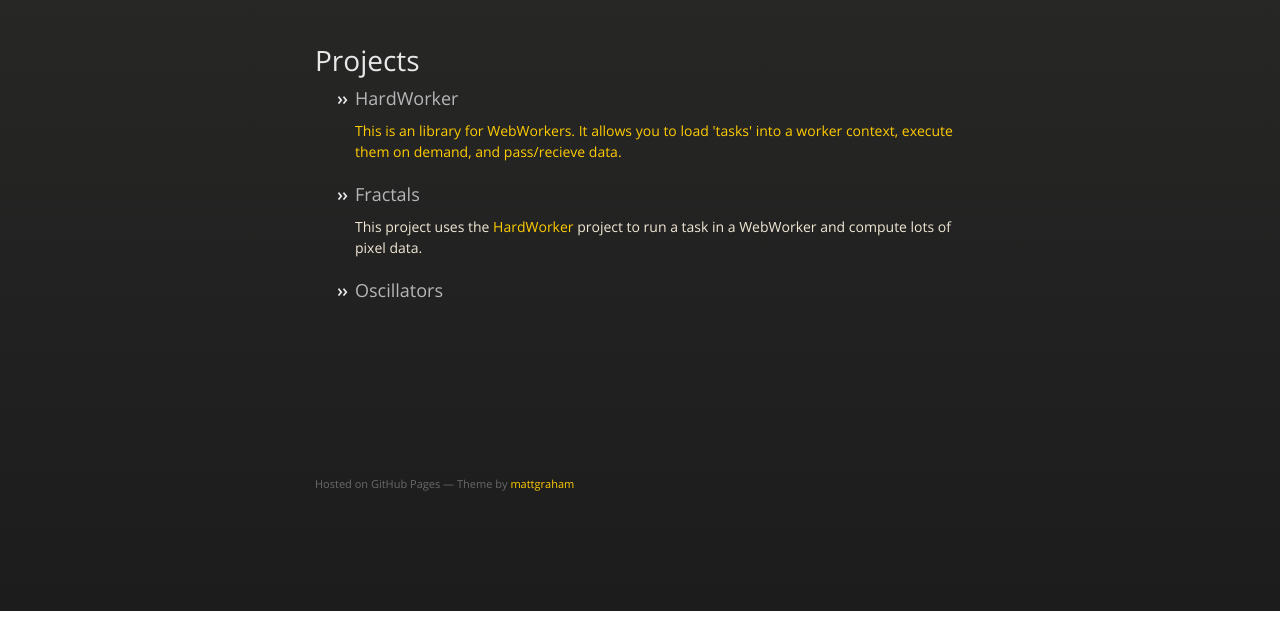
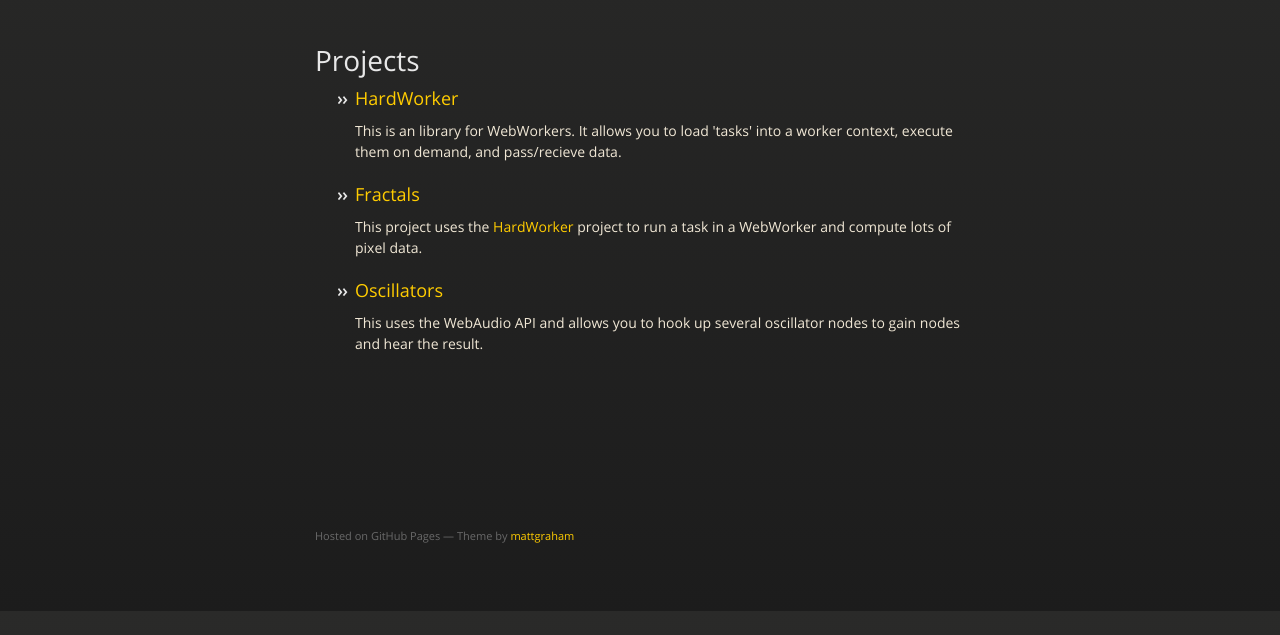
Before and after one commit to aressler38/aressler38.github.io, a plain HTML site: page index.html in a window 1280 px wide. Shown: the part 189-824 px from the top of the page. Before the commit the page ends 800 px from the top, so only its background shows below. Drawn offline with nearby package versions, Linux system fonts and the light colour scheme.

Commit message:
adding descriptions

```diff
--- a/index.html
+++ b/index.html
@@ -36,29 +36,39 @@
 
         <ul>
             <li>
+                <h3>
                     <a href="http://aressler38.github.io/HardWorker/tests">
-                    <h3> HardWorker </h3>
+                     HardWorker
+                    </a>
+                </h3>
                 <p>This is an library for WebWorkers. It allows you to load 'tasks'
                 into a worker context, execute them on demand, and pass/recieve data.
                 </p>
-                </a>
             </li>
             <li>
-                <a href="http://aressler38.github.io/fractals/mandelbrot">
-                    <h3> Fractals </h3>
+                <h3>
+                    <a href="http://ressler.us/fractals/mandelbrot/">
+                    Fractals
                     </a>
+                </h3>
                 <p>
-                This project uses the <a href="http://aressler38.github.io/HardWorker/tests">HardWorker</a>
+                This project uses the <a
+                    href="http://aressler38.github.io/HardWorker/tests"
+                    >HardWorker</a>
                 project to run a task in a WebWorker and compute lots of pixel data.
                 </p>
             </li>
             <li>
+                <h3>
                     <a href="http://aressler38.github.io/oscillators">
-                    <h3> Oscillators </h3>
+                        Oscillators
                     </a>
+                </h3>
+                <p> This uses the WebAudio API and allows you to hook up several
+                oscillator nodes to gain nodes and hear the result.
+                </p>
             </li>
         </ul>
-
 
     </section>
 
```
Lines whose indentation alone changed are shown as unchanged.
